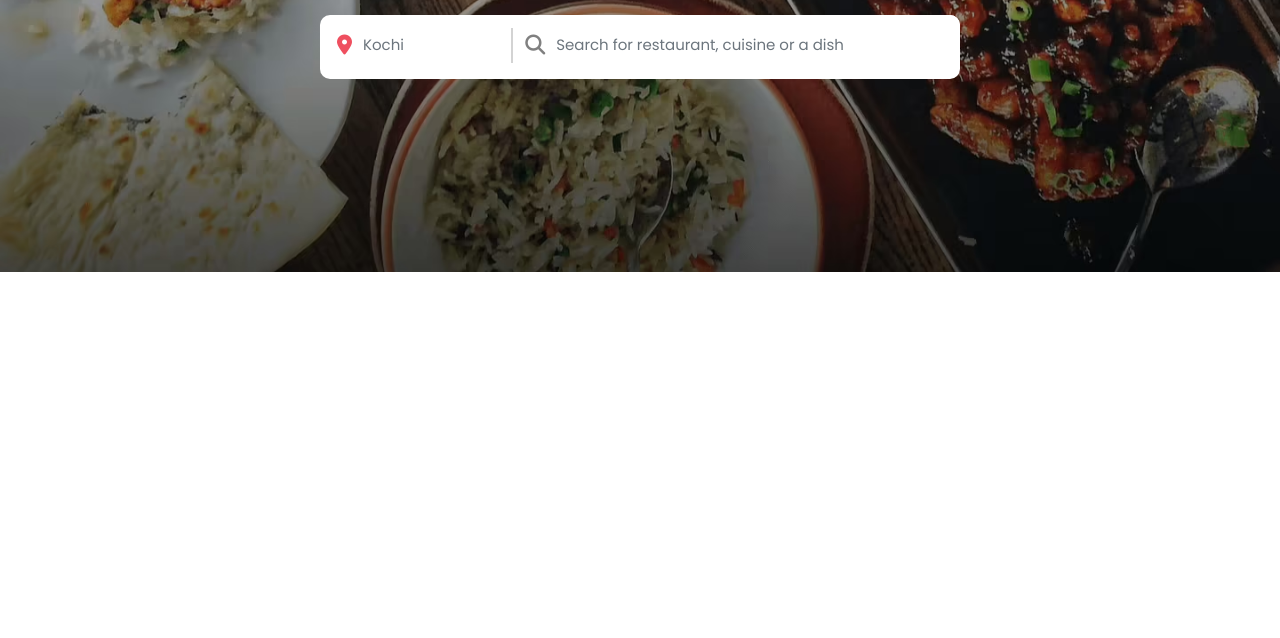
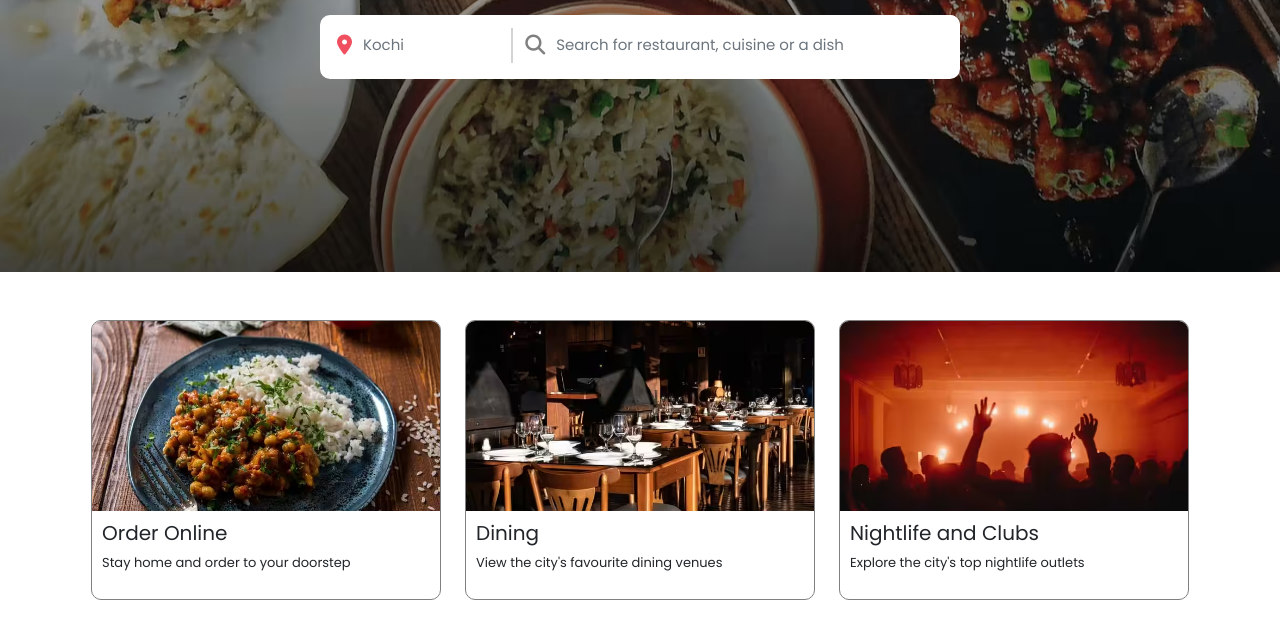
Before and after one commit to S-Sneha/Zomato-landingpage-DT, a plain HTML site: page zom-page.html in a window 1280 px wide. Shown: the part 208-846 px from the top of the page. Before the commit the page ends 800 px from the top, so only its background shows below. Drawn offline with nearby package versions, Linux system fonts and the light colour scheme.

Commit message:
Adding container__we_offer  section

```diff
--- a/zom-page.html
+++ b/zom-page.html
@@ -82,5 +82,32 @@
       </div>
    </section>
 
+   <!-- container__we_offer section -->
+   <section class="container__we_offer">
+    <div class="we__offer_card">
+      <img src="./images/item1.png" alt="Its the first item of this container">
+      <div class="we__offer_content">
+        <h2> Order Online </h2>
+        <p> Stay home and order to your doorstep</p>
+      </div>
+    </div>
+
+    <div class="we__offer_card">
+      <img src="./images/item2.png" alt="Its the second item of this container">
+      <div class="we__offer_content">
+        <h2> Dining </h2>
+        <p> View the city's favourite dining venues</p>
+      </div>
+    </div>
+
+    <div class="we__offer_card">
+      <img src="./images/item3.png" alt="Its the third item of this container">
+      <div class="we__offer_content">
+        <h2> Nightlife and Clubs</h2>
+        <p> Explore the city's top nightlife outlets</p>
+      </div>
+    </div>
+  </section>
+
 </body>
 </html>
--- a/zom-style.css
+++ b/zom-style.css
@@ -124,6 +124,45 @@
     font-size:15px;
 }
 
+/* container__we_offer section */
+.container__we_offer{
+    margin: 3rem auto;
+    width: 95%;
+    display: flex;
+    flex-wrap: wrap;
+    align-items: center;
+    justify-content: center;
+    gap: 1.5rem ;
+}
+.we__offer_card{
+    width:350px;
+    border-radius: 10px;
+    border: 1px solid gray;
+    overflow: hidden;
+    transition: all 0.4s ease;
+}
+.we__offer_card:hover{
+    transform: scale(1.05);
+    cursor: pointer;
+}
+
+.we__offer_card img{
+    width: 100%;
+    height: 190px;
+    object-fit: cover;
+    object-position: center;
+}
+.we__offer_content{
+    padding: 10px;
+}
+.we__offer_content h2{
+    font-size: 20px;
+    font-weight: 400;
+}
+.we__offer_content p{
+    font-size: 13px;
+}
+
 
 /* Media Query  */
 
```
